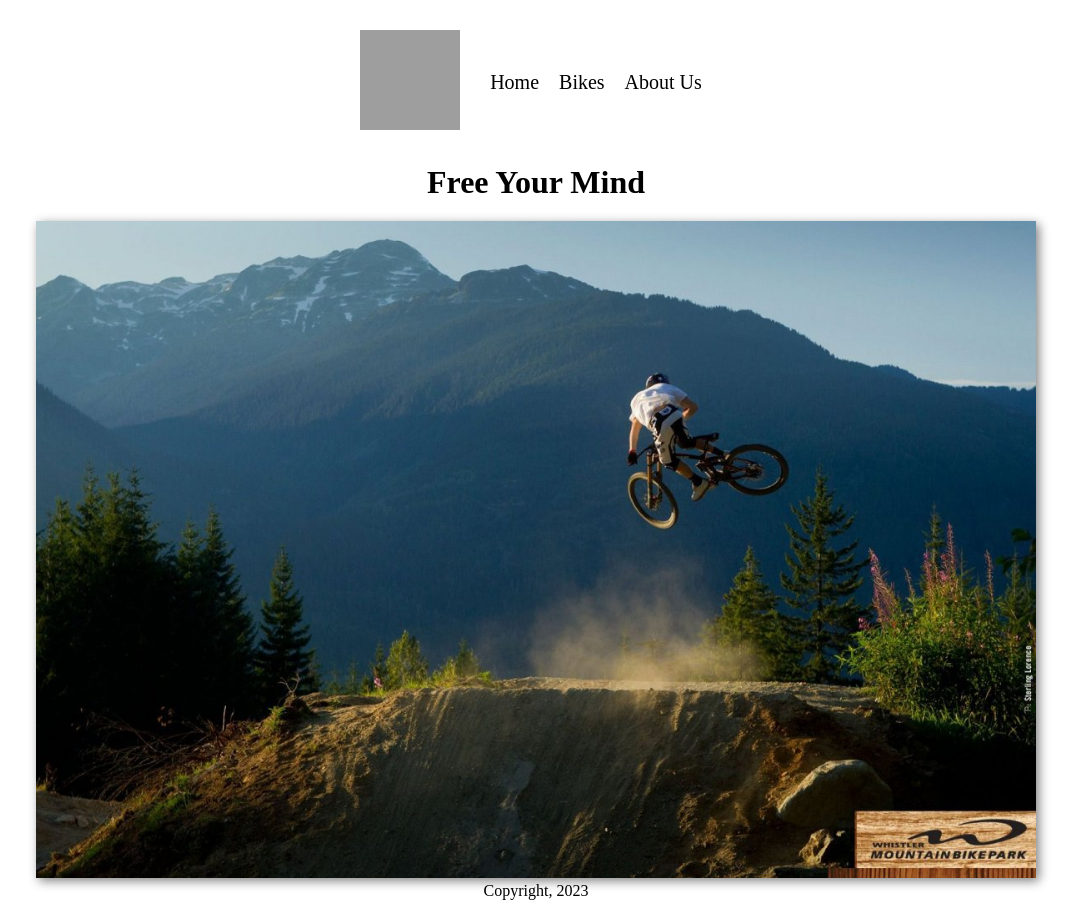
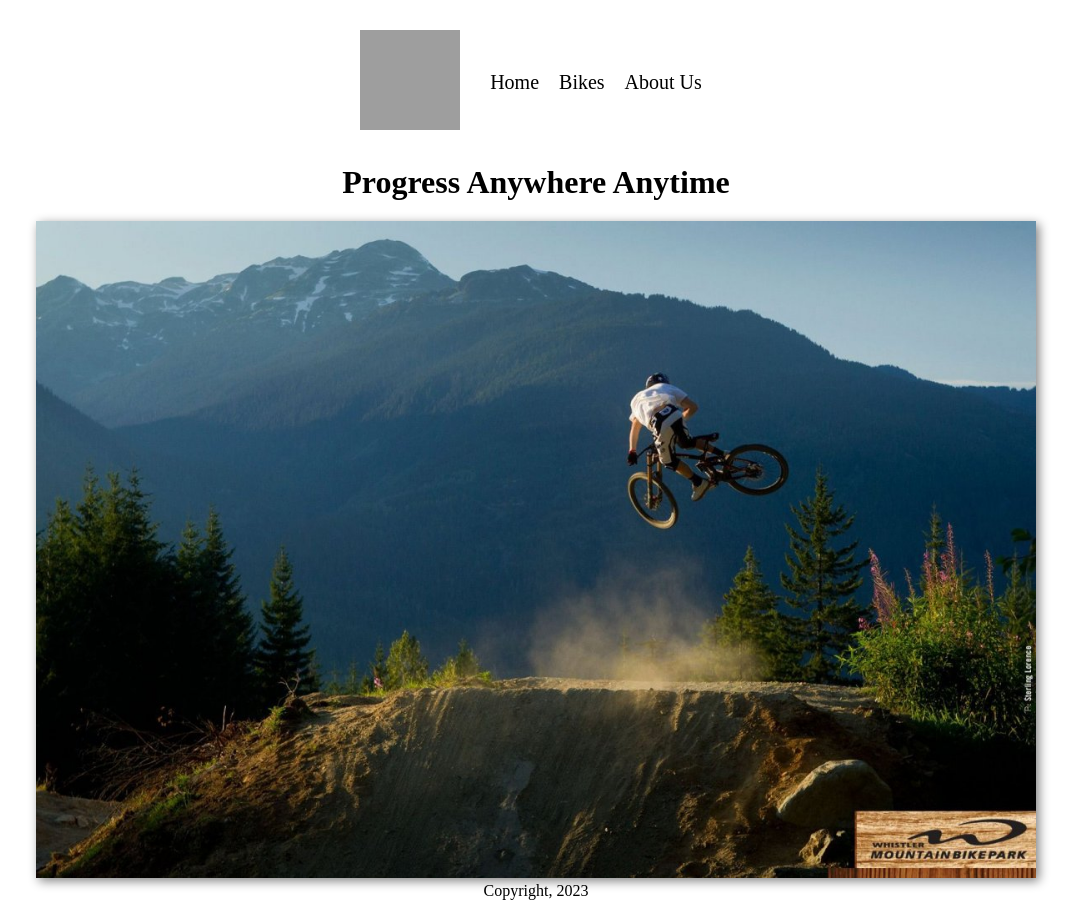
Before and after one commit to Crash2022/NextJS-FirstProject, a Next.js app: page / in a window 1280 px wide. Shown: the whole page, without its empty margins (104-1181 px from the left). Built offline with nearby package versions, Linux system fonts and the light colour scheme; grey boxes are pictures that could not be loaded.

Commit message:
fix: title

```diff
--- a/pages/index.tsx
+++ b/pages/index.tsx
@@ -5,7 +5,7 @@ export default function Home() {
         <>
             <main className={s.main}>
                 <div>
-                    <h1>Free Your Mind</h1>
+                    <h1>Progress Anywhere Anytime</h1>
                 </div>
                 <div>
                     <img src="/images/main-01.jpg" alt="home-image"/>
```
